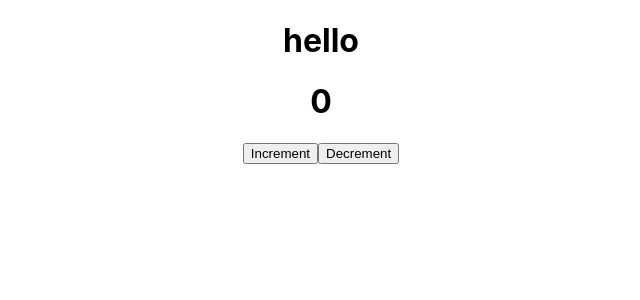
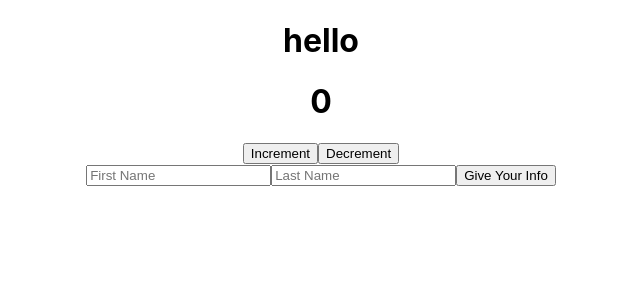
Before and after one commit to yinsont/TS-React-Test, a React (Create React App) app: page / in a window 1280 px wide. Shown: the top 300 px of the page, without its empty margins (319-959 px from the left). Built offline with nearby package versions, Linux system fonts and the light colour scheme.

Commit message:
working form?

```diff
--- a/src/App.tsx
+++ b/src/App.tsx
@@ -4,9 +4,12 @@ import './App.css';
 import Hello from './components/Hello';
 import Increment from './components/Increment';
 import Decrement from './components/Decrement';
+import Form from './components/Form';
+
 
 function App() {
   const [counter, setCounter] = useState(0)
+  const [formData, setFormData] = useState({firstName: '', lastName: ''})
 
   const incrementCounter = ():void => {
     setCounter(counter + 1)
@@ -15,6 +18,24 @@ function App() {
   const decrementCounter = ():void => {
     setCounter(counter - 1)
   }
+
+  const handleSubmit = (event: React.FormEvent<HTMLFormElement>): void => {
+    event.preventDefault();
+    const formData = new FormData(event.currentTarget);
+    const firstName = formData.get('firstName') as string;
+    const lastName = formData.get('lastName') as string;
+
+    setFormData({
+      firstName: firstName,
+      lastName: lastName
+    });
+
+    console.log(firstName, lastName);
+  };
+
+
+
+
   return (
     <div className="App">
       <Hello text={'hello'}/>
@@ -23,6 +44,7 @@ function App() {
         <Increment increment={incrementCounter}/>
         <Decrement decrement={decrementCounter}/>
       </div>
+      <Form handleSubmit = {handleSubmit}/>
     </div>
   );
 }
--- /dev/null
+++ b/src/components/Form.tsx
@@ -0,0 +1,28 @@
+import React, {useState} from 'react'
+
+interface Props{
+    handleSubmit: (e: React.FormEvent<HTMLFormElement>) => void;
+}
+const Form: React.FC<Props> = ({handleSubmit}) => {
+
+    const [firstName, setFirstName] = useState('')
+    const [lastName, setLastName] = useState('')
+
+    const handleChangeFirst = (event: React.ChangeEvent<HTMLInputElement>) => {
+        setFirstName(event.target.value)
+        // console.log(firstName, lastName)
+    }
+    const handleChangeLast = (event: React.ChangeEvent<HTMLInputElement>) => {
+        setLastName(event.target.value)
+        // console.log(firstName, lastName)
+    }
+    return(
+        <form onSubmit = {handleSubmit}>
+            <input placeholder='First Name' name='firstName' value = {firstName} onChange = {handleChangeFirst}></input>
+            <input placeholder='Last Name' name='lastName' value = {lastName} onChange={handleChangeLast}></input>
+            <button type = 'submit'>Give Your Info</button>
+        </form>
+    )
+}
+
+export default Form
```
